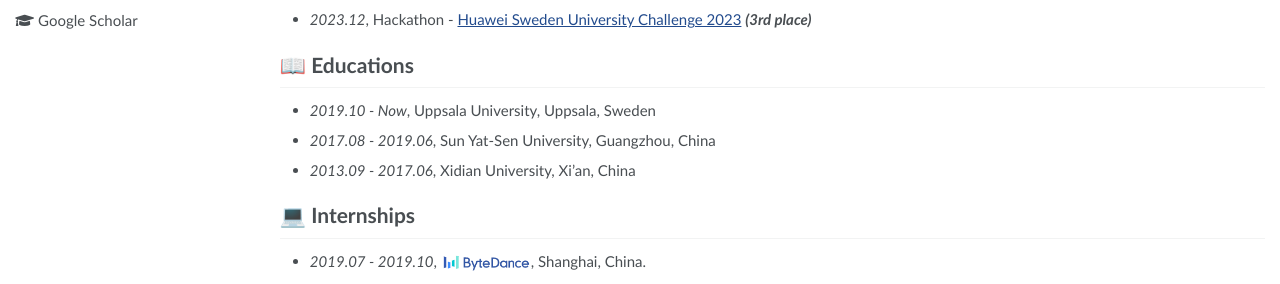
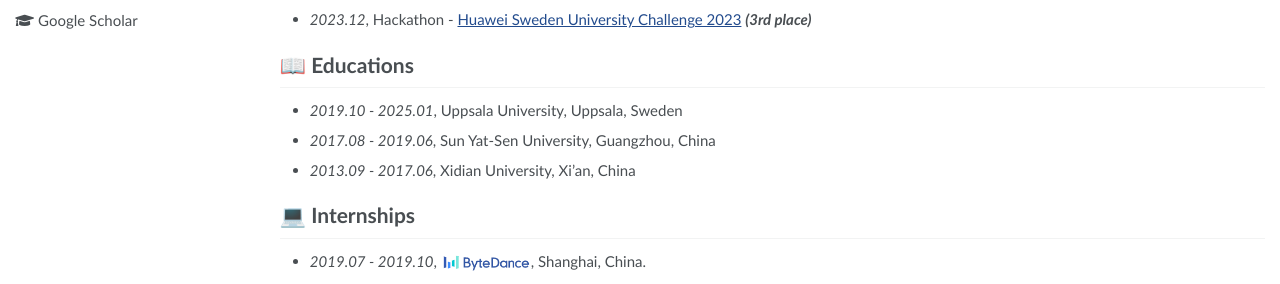
Before and after one commit to lishenghui/lishenghui.github.io, a Jekyll site: the page built from _pages/about.md, in a window 1280 px wide and 900 px high, scrolled down 1435 px. Shown: the part 613-897 px from the top of the window. Built offline with Jekyll 4.4.1, drawn with Linux system fonts in a browser that asks for light colours.

Commit message:
Update about.md

```diff
--- a/_pages/about.md
+++ b/_pages/about.md
@@ -142,7 +142,7 @@ IEEE Transactions on Big Data (IEEE TBD), 2023
 - *2023.12*, Hackathon - [Huawei Sweden University Challenge 2023](https://www.huaweihackathon2023.se/en/challenges/registration) ***(3rd place)***
 
 # 📖 Educations
-- *2019.10 - Now*, Uppsala University, Uppsala, Sweden
+- *2019.10 - 2025.01*, Uppsala University, Uppsala, Sweden
 - *2017.08 - 2019.06*, Sun Yat-Sen University, Guangzhou, China
 - *2013.09 - 2017.06*, Xidian University, Xi'an, China
 
```
